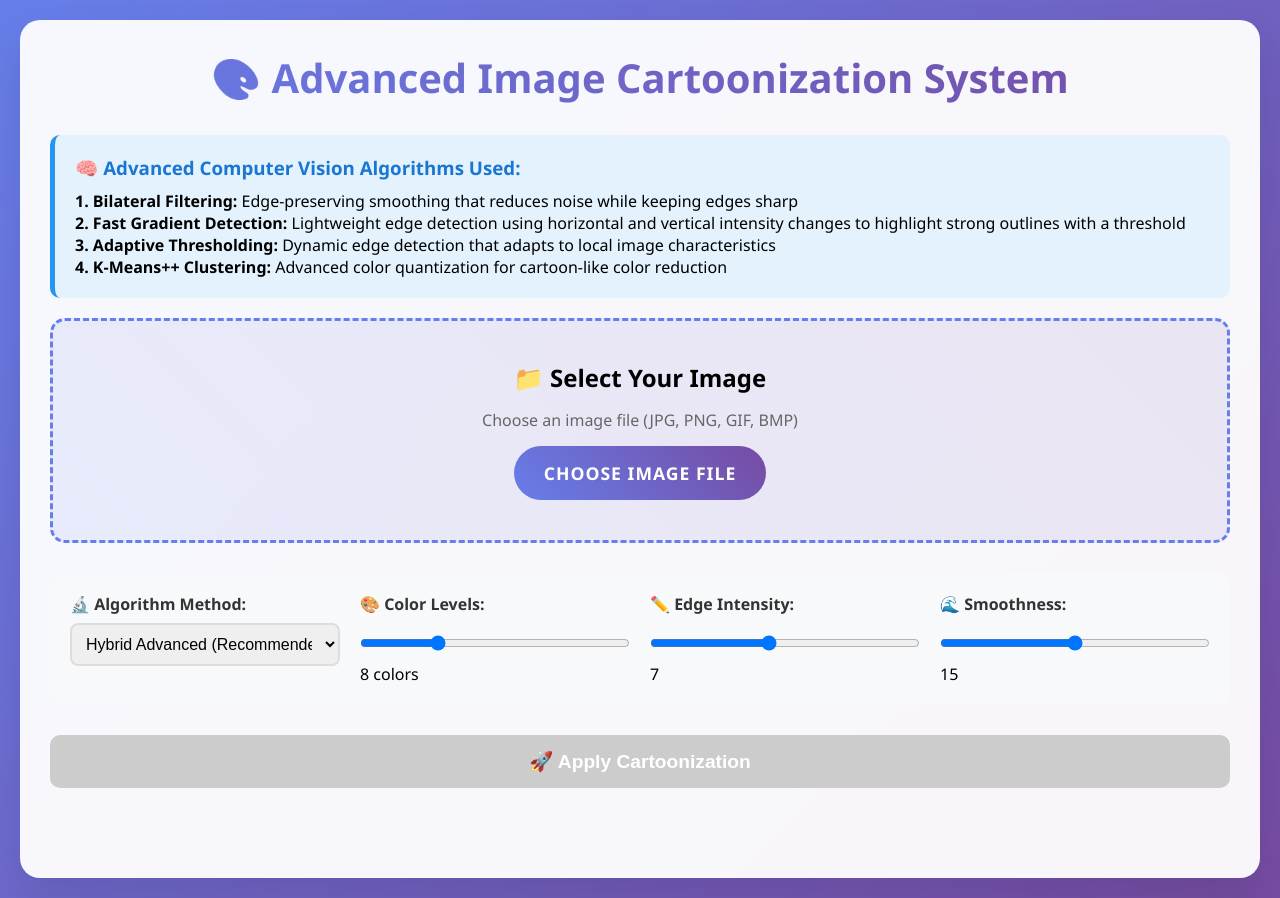
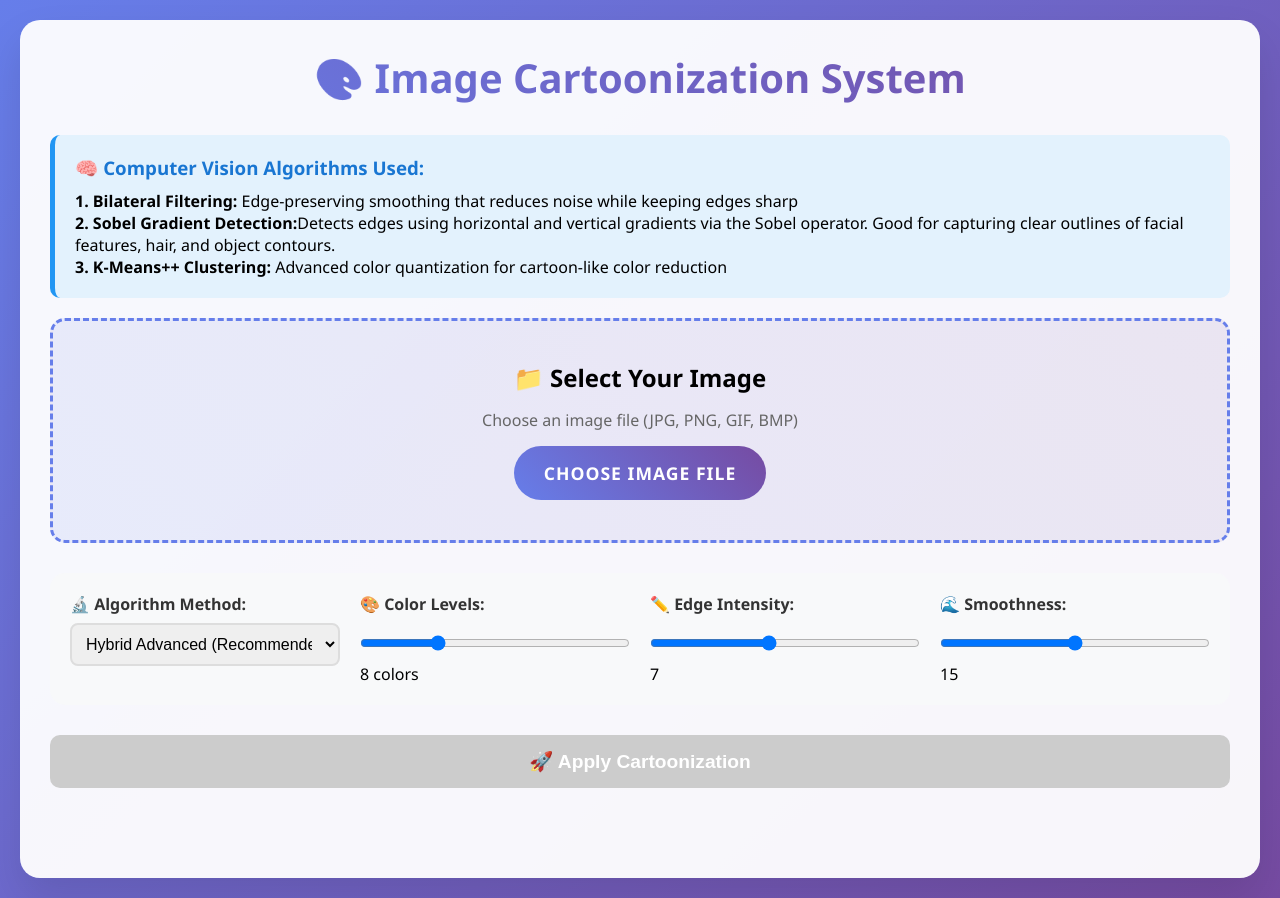
Before and after one commit to Aksan07/Cartoonizer, a plain HTML site: page index.html in a window 1280 px wide. Drawn offline with Linux system fonts and the light colour scheme.

Commit message:
Update index.html

```diff
--- a/index.html
+++ b/index.html
@@ -3,19 +3,18 @@
 <head>
     <meta charset="UTF-8" />
     <meta name="viewport" content="width=device-width, initial-scale=1.0"/>
-    <title>Advanced Image Cartoonization System</title>
+    <title>Image Cartoonization System</title>
     <link rel="stylesheet" href="style.css">
 </head>
 <body>
     <div class="container">
-        <h1>🎨 Advanced Image Cartoonization System</h1>
+        <h1>🎨 Image Cartoonization System</h1>
 
         <div class="algorithm-info">
-            <h3>🧠 Advanced Computer Vision Algorithms Used:</h3>
+            <h3>🧠 Computer Vision Algorithms Used:</h3>
             <p><strong>1. Bilateral Filtering:</strong> Edge-preserving smoothing that reduces noise while keeping edges sharp</p>
-            <p><strong>2. Fast Gradient Detection:</strong> Lightweight edge detection using horizontal and vertical intensity changes to highlight strong outlines with a threshold</p>
-            <p><strong>3. Adaptive Thresholding:</strong> Dynamic edge detection that adapts to local image characteristics</p>
-            <p><strong>4. K-Means++ Clustering:</strong> Advanced color quantization for cartoon-like color reduction</p>
+            <p><strong>2. Sobel Gradient Detection:</strong>Detects edges using horizontal and vertical gradients via the Sobel operator. Good for capturing clear outlines of facial features, hair, and object contours.</p>
+            <p><strong>3. K-Means++ Clustering:</strong> Advanced color quantization for cartoon-like color reduction</p>
         </div>
 
         <div class="upload-section">
@@ -32,7 +31,7 @@
                     <option value="hybrid">Hybrid Advanced (Recommended)</option>
                     <option value="bilateral">Bilateral Filter Focus</option>
                     <option value="kmeans">K-Means Focus</option>
-                    <option value="edge">Edge Enhancement</option>
+                    <option value="edge">Sobel Focus</option>
                 </select>
             </div>
 
```
